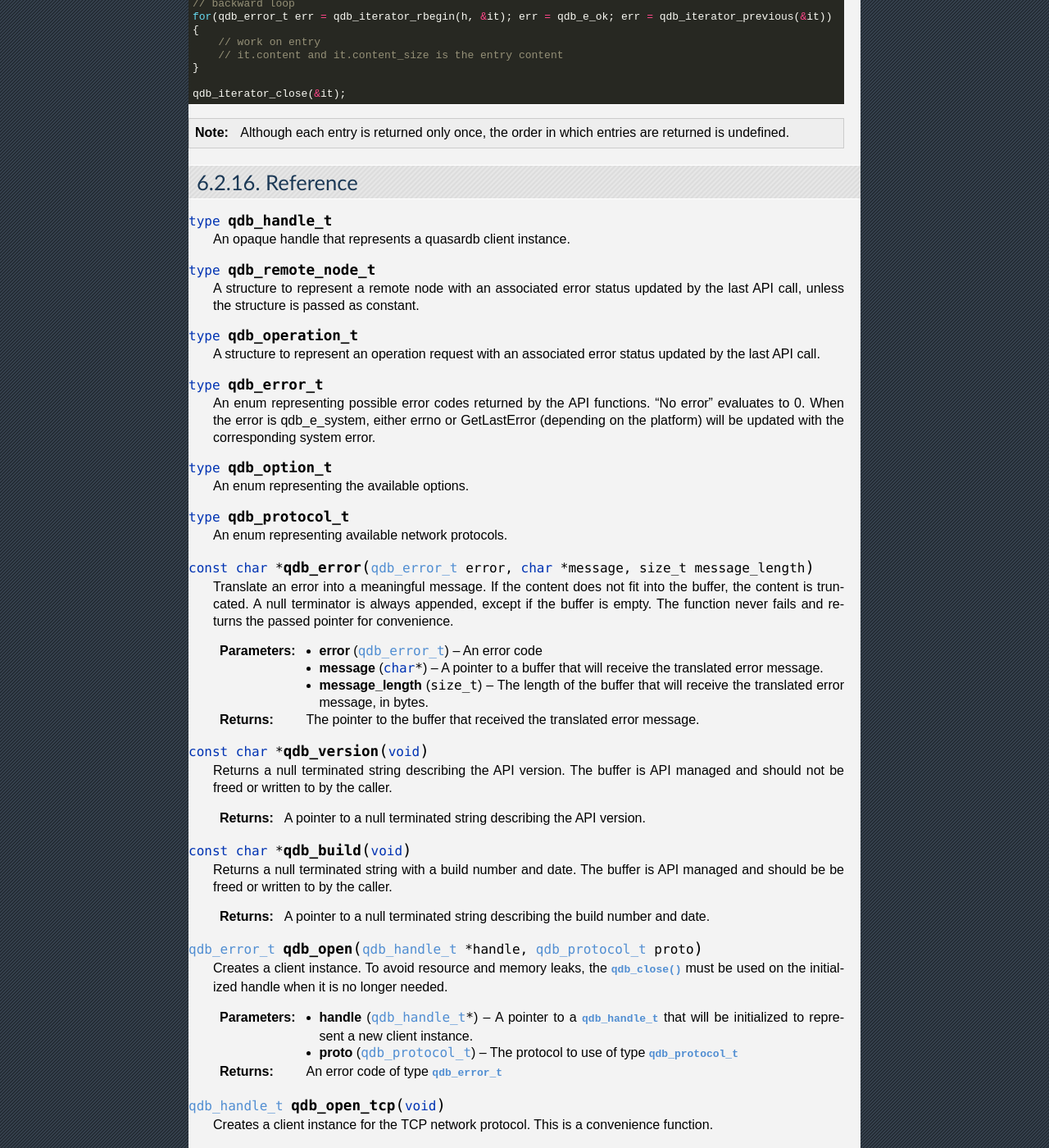
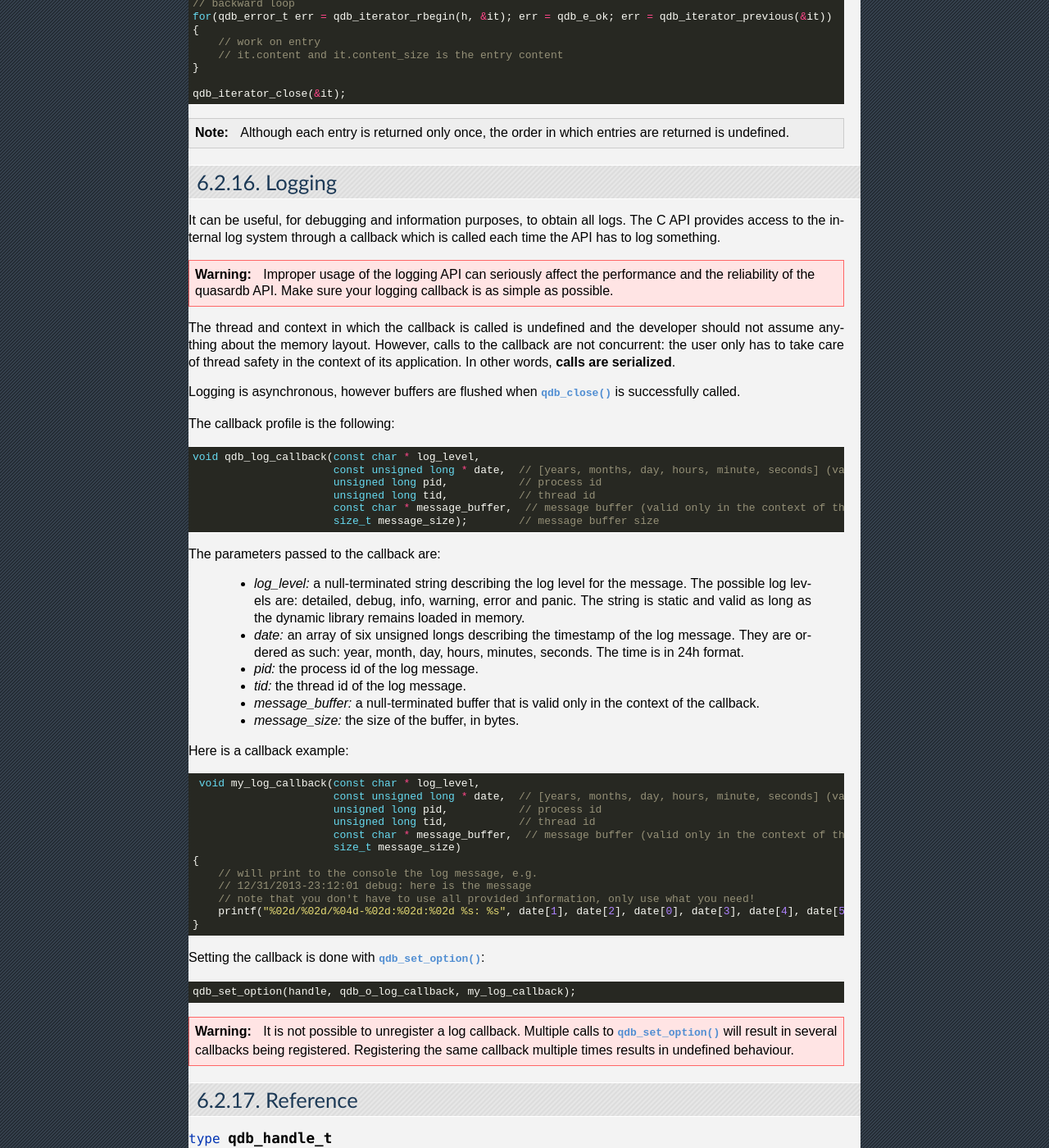
Before and after one commit to iltommi/qdb-documentation, a Sphinx documentation site: the page built from source/api/c.rst, in a window 1280 px wide and 1400 px high, scrolled down 7369 px. Shown: the whole window at 82% size. Built offline with Sphinx 7.4.7, drawn with Linux system fonts in a browser that asks for light colours; some of the changed text lies outside the part shown.

Commit message:
Case 617 - Log callback API documentation

```diff
--- a/source/api/c.rst
+++ b/source/api/c.rst
@@ -384,6 +384,61 @@ Actual iteration is done with :c:func:`qdb_iterator_next` and :c:func:`qdb_itera
 
 .. note::
     Although each entry is returned only once, the order in which entries are returned is undefined.
+
+
+Logging
+----------
+
+It can be useful, for debugging and information purposes, to obtain all logs. The C API provides access to the internal log system through a callback which is called each time the API has to log something.
+
+.. warning::
+    Improper usage of the logging API can seriously affect the performance and the reliability of the quasardb API. Make sure your logging callback is as simple as possible.
+
+The thread and context in which the callback is called is undefined and the developer should not assume anything about the memory layout. However, calls to the callback are not concurrent: the user only has to take care of thread safety in the context of its application. In other words, **calls are serialized**.
+
+Logging is asynchronous, however buffers are flushed when :c:func:`qdb_close` is successfully called.
+
+The callback profile is the following::
+
+     void qdb_log_callback(const char * log_level,
+                           const unsigned long * date,  // [years, months, day, hours, minute, seconds] (valid only in the context of the callback)
+                           unsigned long pid,           // process id
+                           unsigned long tid,           // thread id
+                           const char * message_buffer,  // message buffer (valid only in the context of the callback)
+                           size_t message_size);        // message buffer size
+
+
+The parameters passed to the callback are:
+
+    * *log_level:* a null-terminated string describing the log level for the message. The possible log levels are: detailed, debug, info, warning, error and panic. The string is static and valid as long as the dynamic library remains loaded in memory.
+    * *date:* an array of six unsigned longs describing the timestamp of the log message. They are ordered as such: year, month, day, hours, minutes, seconds. The time is in 24h format.
+    * *pid:* the process id of the log message.
+    * *tid:* the thread id of the log message.
+    * *message_buffer:* a null-terminated buffer that is valid only in the context of the callback.
+    * *message_size:* the size of the buffer, in bytes.
+
+Here is a callback example::
+
+     void my_log_callback(const char * log_level,
+                          const unsigned long * date,  // [years, months, day, hours, minute, seconds] (valid only in the context of the callback)
+                          unsigned long pid,           // process id
+                          unsigned long tid,           // thread id
+                          const char * message_buffer,  // message buffer (valid only in the context of the callback)
+                          size_t message_size)
+    {
+        // will print to the console the log message, e.g.
+        // 12/31/2013-23:12:01 debug: here is the message
+        // note that you don't have to use all provided information, only use what you need!
+        printf("%02d/%02d/%04d-%02d:%02d:%02d %s: %s", date[1], date[2], date[0], date[3], date[4], date[5], log_level, message_buffer);
+    }
+
+Setting the callback is done with :c:func:`qdb_set_option`::
+
+    qdb_set_option(handle, qdb_o_log_callback, my_log_callback);
+
+.. warning::
+    It is not possible to unregister a log callback. Multiple calls to :c:func:`qdb_set_option` will result in several callbacks being registered. Registering the same callback multiple times results in undefined behaviour.
+
 
 Reference
 ----------------
```
